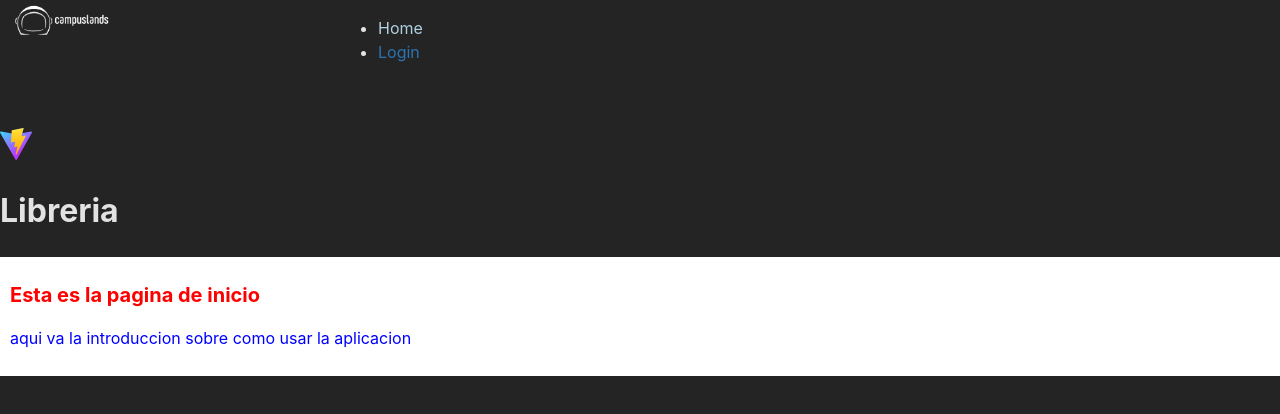
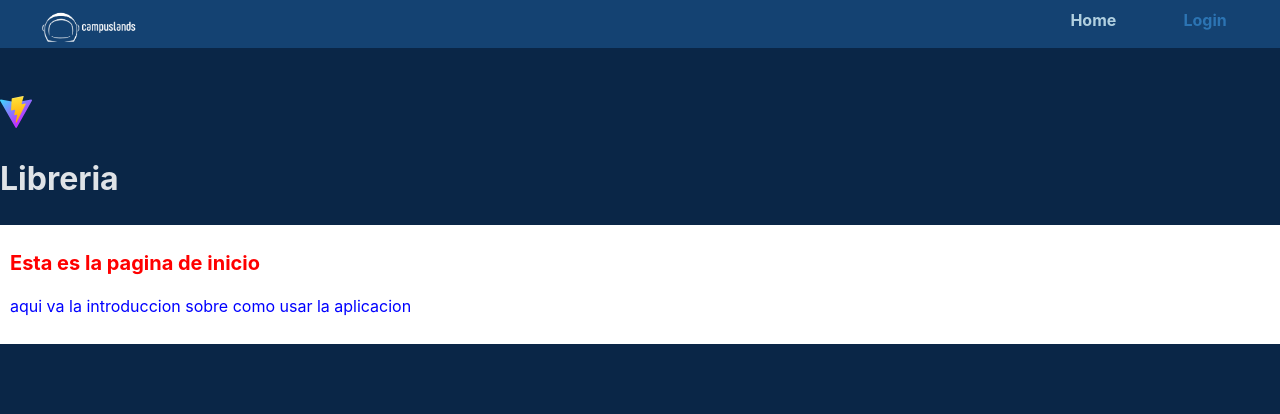
Before and after one commit to davidRamirez1005/library_campus, a React (Vite) app: page / in a window 1280 px wide. Shown: the top 414 px of the page. Built offline with nearby package versions, Linux system fonts and the light colour scheme.

Commit message:
style: :lipstick: styles for components

```diff
--- a/src/assets/css/index.css
+++ b/src/assets/css/index.css
@@ -5,7 +5,9 @@
 
   color-scheme: light dark;
   color: rgba(255, 255, 255, 0.87);
-  background-color: #242424;
+  background-color: #0A2647;
+  margin: 0 !important;
+
 
 
 body {
--- a/src/assets/css/menu.module.css
+++ b/src/assets/css/menu.module.css
@@ -0,0 +1,30 @@
+.container{
+    background-color: #144272;
+    z-index: 1000;
+    height: 6vh;
+}
+
+ul{
+    margin : 0 !important;
+    display: flex;
+    flex-direction: row;
+    right: 0;
+    align-items: center;
+    justify-content: flex-end;
+    gap : 3.2rem;
+    padding-right: 6%;
+}
+.logo{
+    display: flex;
+    padding-left: 3% !important;
+    padding-top: 0.5% !important;
+}
+li {
+    display: flex;
+    padding: 0.5rem;
+    align-self: center;
+    font-weight: bolder;
+    color: #070530;
+    text-decoration: none;
+
+}
```
